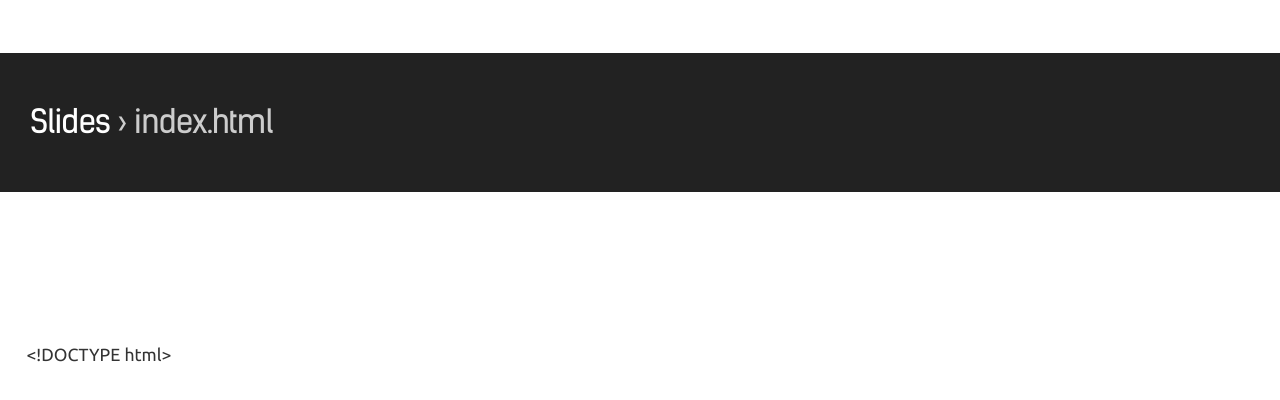
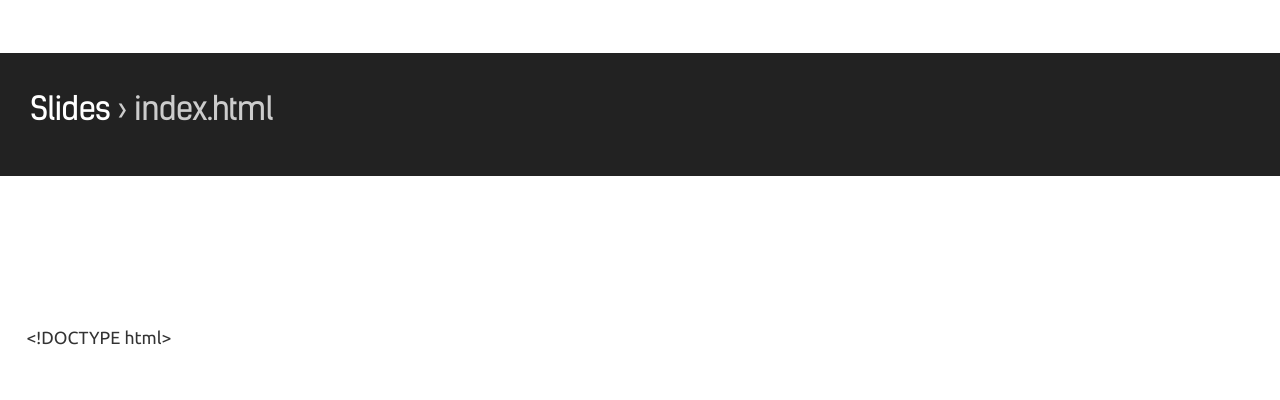
Before and after one commit to kristjanjansen/ak_slides, a website: page index.html in a window 1280 px wide. Drawn offline with Linux system fonts and the light colour scheme; files whose address does not match are found by name.

Commit message:
style fixes

```diff
--- a/css/style.css
+++ b/css/style.css
@@ -20,7 +20,7 @@ a, a:link, a:visited, a:hover {
   font-weight: normal;
 }
 header {
-  padding: 30px 0 30px 30px;
+  padding: 30px 0 40px 30px;
   background: #222;
 }
 header a, header a:link, header a:active, header a:hover {
@@ -34,16 +34,15 @@ h1, h2, h3, h4 {
 header h1 {
   font-size: 32px;
   letter-spacing: -0.025em;
-}
-header h1 {
   margin: 0;
   color: #ccc;
+  line-height: 0;
 }
 h1 {
   font-size: 2.2em;
   margin-top: 1.5em;
 }
-h1:first-child {
+h1:first-child, h2:first-child, h3:first-child  {
   margin-top: 0.5em;
 }
 h2 {
```
